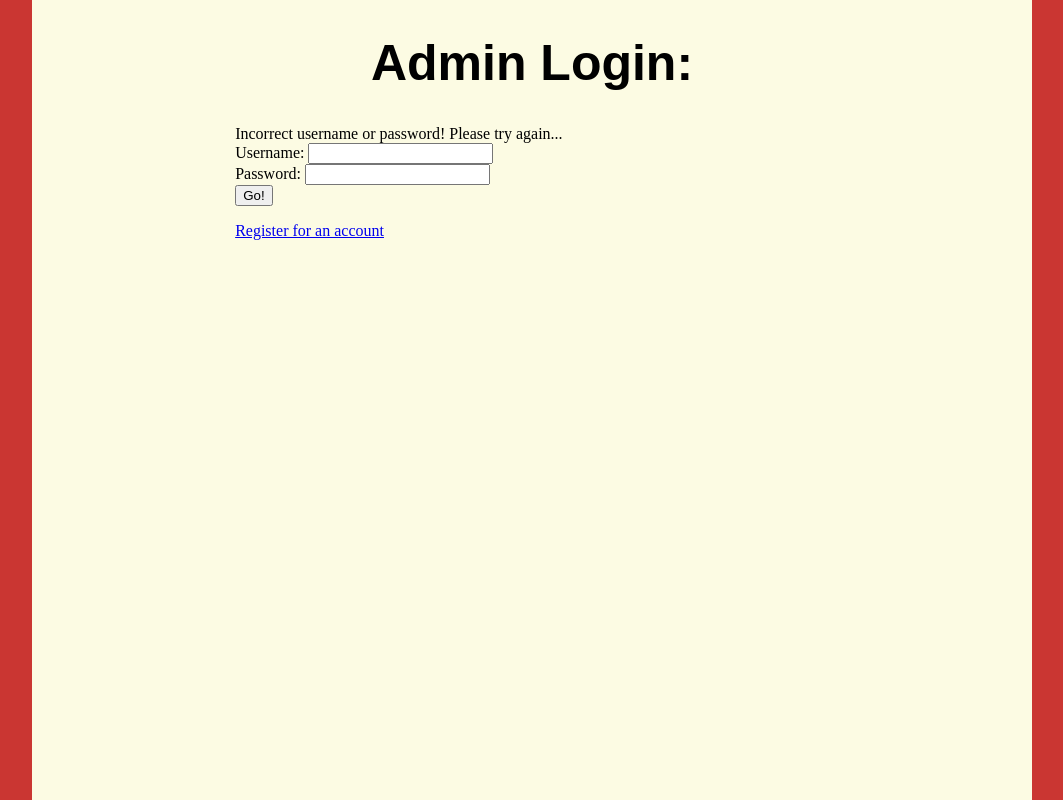
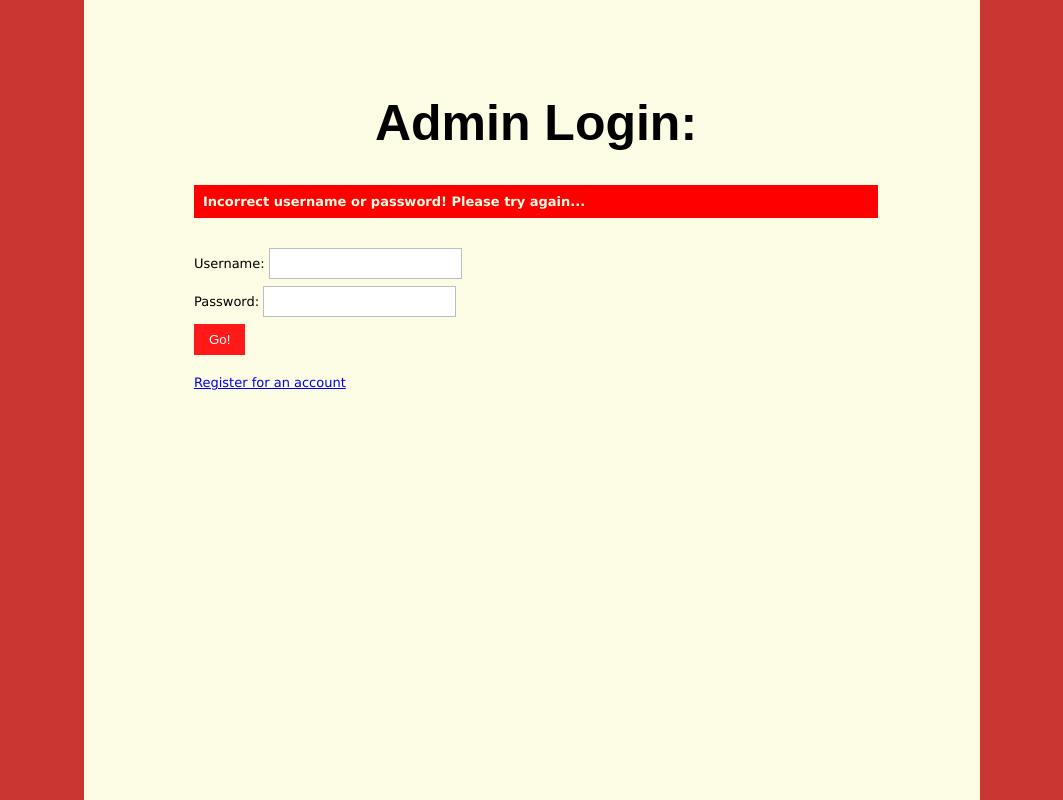
Before and after one commit to rdaley2/Sydney09, a PHP site: page /admin/login.php?err=bad_user in a window 1280 px wide. Shown: the whole page, without its empty margins (108-1171 px from the left). Run offline with PHP 8.4, Linux system fonts and the light colour scheme; some web fonts are replaced.

Commit message:
Login page styles

```diff
--- a/OTHER TRIAL SORRY GUYS HAHA/Lab09/admin/login.php
+++ b/OTHER TRIAL SORRY GUYS HAHA/Lab09/admin/login.php
@@ -20,8 +20,8 @@ if ( isset($_SESSION["user"]) ) {
 		<link rel="stylesheet" href="../css/grid.css">
 	</head>
 	<body>
-	   <div class="container2">
-	   		<div class="thanksbox">
+	   <div class="container">
+	   		<div class="formformat">
 	     		<h1>Admin Login:</h1>
 
 				<?php
@@ -50,11 +50,11 @@ if ( isset($_SESSION["user"]) ) {
 						<div class="login-row">Password: <input type="password" name="pass"></div>
 						<div class="login-row"><input type="submit" value="Go!"></div>
 					</form>
+
+					<p>
+						<a href="register.php">Register for an account</a>
+					</p>
 				</div>
-
-				<p>
-					<a href="register.php">Register for an account</a>
-				</p>
 			</div>
 	   </div>
 	</body>
--- a/OTHER TRIAL SORRY GUYS HAHA/Lab09/admin/register.php
+++ b/OTHER TRIAL SORRY GUYS HAHA/Lab09/admin/register.php
@@ -8,8 +8,8 @@
 		<link rel="stylesheet" href="../css/grid.css">
 	</head>
 	<body>
-	   <div class="container2">
-	   		<div class="thanksbox">
+	   <div class="container">
+	   		<div class="formformat">
 	     		<h1>Register an account:</h1>
 
 				<?php
--- a/OTHER TRIAL SORRY GUYS HAHA/Lab09/css/grid.css
+++ b/OTHER TRIAL SORRY GUYS HAHA/Lab09/css/grid.css
@@ -16,6 +16,7 @@ html, body{
   padding-right: 30px;
   padding-left: 30px;
   padding-top: 30px;
+  min-height: 100%;
 }
 
 .wrapper {
--- a/OTHER TRIAL SORRY GUYS HAHA/Lab09/css/styles.css
+++ b/OTHER TRIAL SORRY GUYS HAHA/Lab09/css/styles.css
@@ -46,14 +46,8 @@ figure {
   color: black;
 }
 
-.formgrid {
-
-
-
-}
-
 .formformat {
-    margin:10px auto;
+    margin: 10px auto;
     padding: 20px 12px 10px 20px;
     font: 13px "Lucida Sans Unicode", "Lucida Grande", sans-serif;
 }
@@ -73,12 +67,29 @@ figure {
     color: #970000;
 }
 
+.formformat .login-form {
+	margin-left: 60px;
+}
+
+.formformat .login-row {
+	padding-bottom: 7px;
+}
+
+.formformat .form-error {
+	margin: 30px 60px;
+	background-color: red;
+	font-weight: bold;
+	color: #FCFBE3;
+	padding: 9px;
+}
+
 .formformat input[type=text],
 .formformat input[type=search],
 .formformat input[type=time],
 .formformat input[type=url],
 .formformat input[type=email],
 .formformat input[type=tel],
+.formformat input[type=password],
 textarea,
 select{
     box-sizing: border-box;
@@ -102,6 +113,7 @@ select{
 .formformat input[type=time]:focus,
 .formformat input[type=url]:focus,
 .formformat input[type=email]:focus,
+.formformat input[type=password]:focus,
 .formformat textarea:focus,
 .formformat select:focus{
     -moz-box-shadow: 0 0 8px #88D5E9;
```
